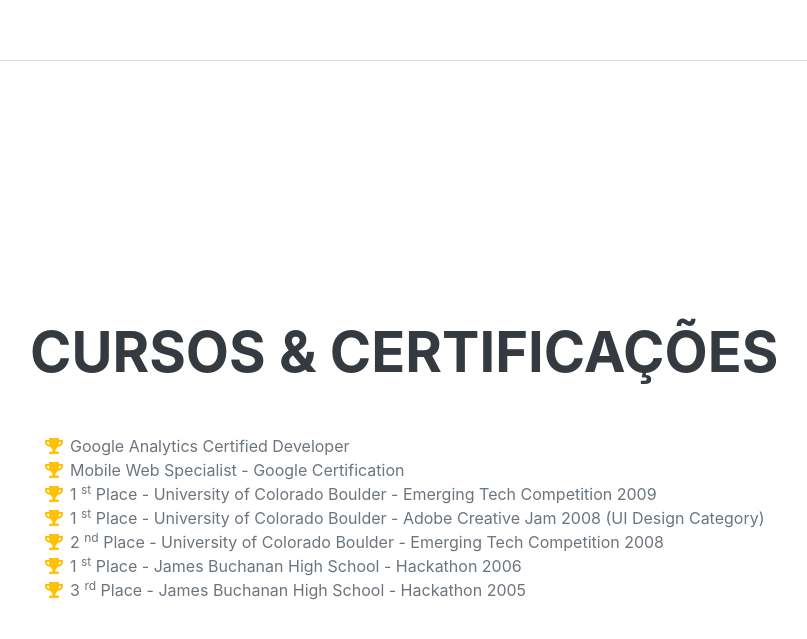
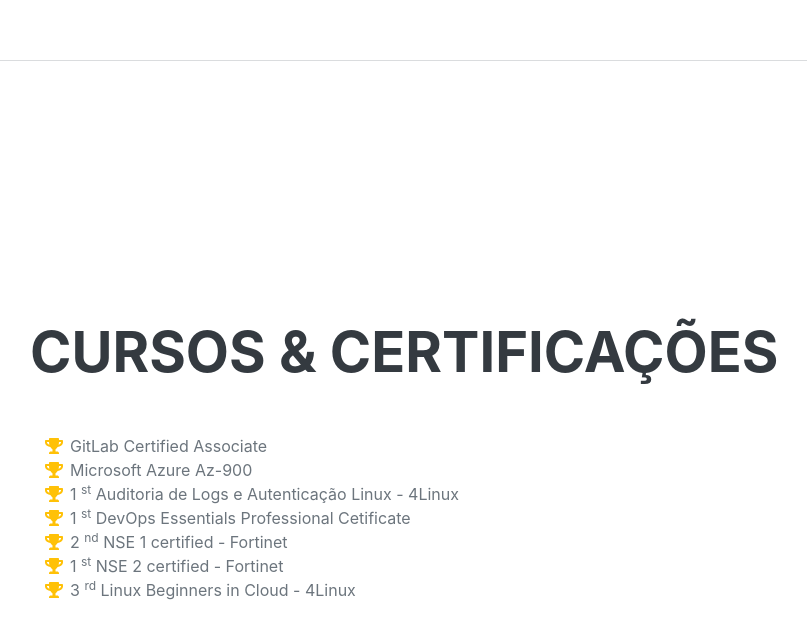
Before and after one commit to Danilo-vidal/Danilo-vidal.github.io, a plain HTML site: page index.html in a window 1280 px wide. Shown: the part 4277-4916 px from the top of the page, without its empty margins (290-1097 px from the left). Drawn offline with nearby package versions, Linux system fonts and the light colour scheme; a script that the page names is missing; a web font is replaced by a local one.

Commit message:
Update index.html

```diff
--- a/index.html
+++ b/index.html
@@ -172,41 +172,41 @@
                     <ul class="fa-ul mb-0">
                         <li>
                             <span class="fa-li"><i class="fas fa-trophy text-warning"></i></span>
-                            Google Analytics Certified Developer
+                            GitLab Certified Associate
                         </li>
                         <li>
                             <span class="fa-li"><i class="fas fa-trophy text-warning"></i></span>
-                            Mobile Web Specialist - Google Certification
+                            Microsoft Azure Az-900
                         </li>
                         <li>
                             <span class="fa-li"><i class="fas fa-trophy text-warning"></i></span>
                             1
                             <sup>st</sup>
-                            Place - University of Colorado Boulder - Emerging Tech Competition 2009
+                            Auditoria de Logs e Autenticação Linux - 4Linux
                         </li>
                         <li>
                             <span class="fa-li"><i class="fas fa-trophy text-warning"></i></span>
                             1
                             <sup>st</sup>
-                            Place - University of Colorado Boulder - Adobe Creative Jam 2008 (UI Design Category)
+                            DevOps Essentials Professional Cetificate
                         </li>
                         <li>
                             <span class="fa-li"><i class="fas fa-trophy text-warning"></i></span>
                             2
                             <sup>nd</sup>
-                            Place - University of Colorado Boulder - Emerging Tech Competition 2008
+                            NSE 1 certified - Fortinet
                         </li>
                         <li>
                             <span class="fa-li"><i class="fas fa-trophy text-warning"></i></span>
                             1
                             <sup>st</sup>
-                            Place - James Buchanan High School - Hackathon 2006
+                            NSE 2 certified - Fortinet
                         </li>
                         <li>
                             <span class="fa-li"><i class="fas fa-trophy text-warning"></i></span>
                             3
                             <sup>rd</sup>
-                            Place - James Buchanan High School - Hackathon 2005
+                            Linux Beginners in Cloud - 4Linux
                         </li>
                     </ul>
                 </div>
```
